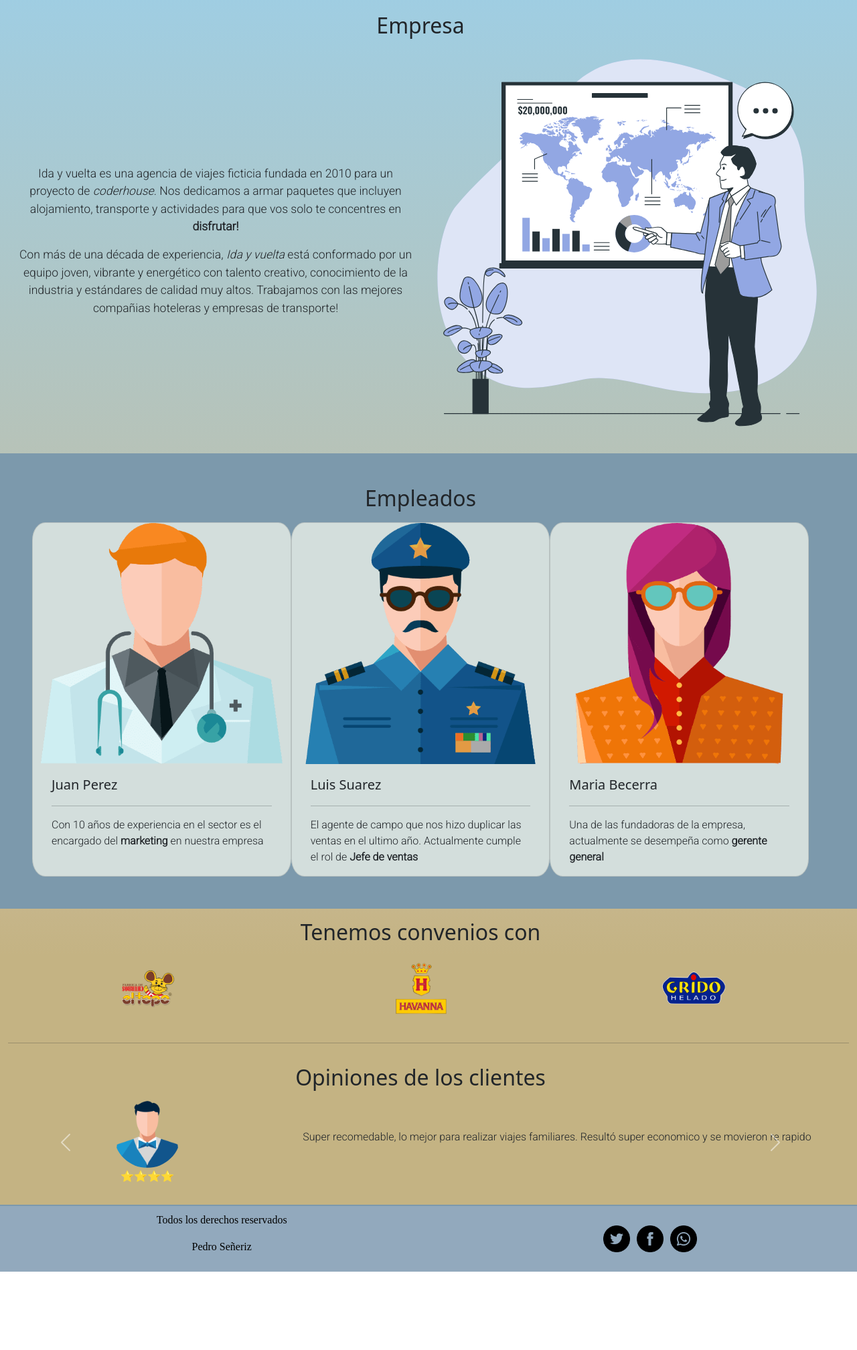
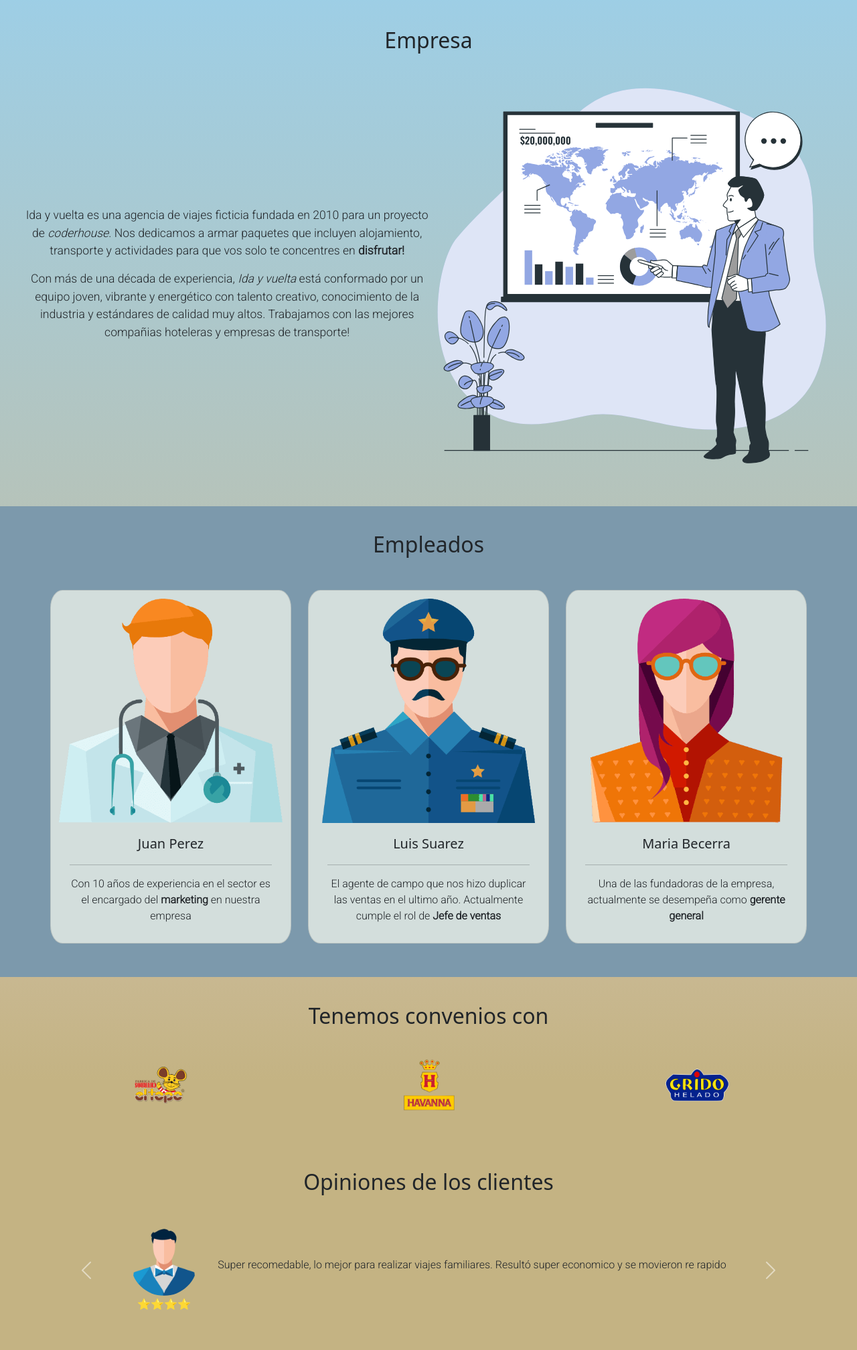
Before and after one commit to PedroS2001/AgenciaDeViajesSeneriz, a website: page pages/nosotros.html in a window 1280 px wide. Shown: the part 582-2598 px from the top of the page at 67% size. Before the commit the page ends 2481 px from the top, so only its background shows below. Drawn offline with nearby package versions, Linux system fonts and the light colour scheme.

Commit message:
nosotros sin bootstrap

```diff
--- a/pages/nosotros.html
+++ b/pages/nosotros.html
@@ -60,17 +60,16 @@
     </header>
 
 
-    <main class="container-fluid">
+    <main class="contenedor-largo contenedorNosotros">
 
-        <section class="row p-3" id="sectionEmpresa">
-            <div class="row">
-                <div class="col">
-                    <h2 class="mb-3"> Empresa </h2>
-                </div>
+                                <!-- EMPRESA -->
+        <section id="sectionEmpresa">
+            <div>
+                <h2 class="subtituloNosotros"> Empresa </h2>
             </div>
 
-            <div class="row flexCentro">
-                <div class="col-12 col-md-6">
+            <div class="flexCentro">
+                <div>
                     <p>Ida y vuelta es una agencia de viajes ficticia fundada en 2010 para un proyecto de <em>
                             coderhouse</em>.
                         Nos dedicamos a armar paquetes que incluyen alojamiento, transporte y actividades para que vos
@@ -82,23 +81,21 @@
                         muy altos.
                         Trabajamos con las mejores compañias hoteleras y empresas de transporte!</p>
                 </div>
-                <div class="col-12 col-md-6">
+                <div>
                     <img id="imgEmpresa" src="../images/presentacion.svg" class="rounded" width="100%"
                         alt="Presentacion empresa">
                 </div>
             </div>
 
-
         </section>
 
-        <section class="row p-5" id="sectionEmpleados">
-            <div class="row">
-                <div class="col">
-                    <h2 class="mb-3"> Empleados </h2>
-                </div>
+                                <!-- EMPLEADOS -->
+        <section id="sectionEmpleados">
+            <div>
+                <h2 class="subtituloNosotros"> Empleados </h2>
             </div>
 
-            <div class="row row-cols-1 row-cols-sm-2 row-cols-md-3">
+            <div class="flexCentro">
                 <div class="card">
                     <img src="../images/avatars/001-doctor.png" class="card-img-top" alt="...">
                     <div class="card-body">
@@ -133,25 +130,24 @@
         </section>
 
 
-        <section class="row p-3">
-            <div class="row">
-                <div class="col">
-                    <h2 class="mb-3">Tenemos convenios con</h2>
-                </div>
+                                <!-- CONVENIOS  -->
+        <section>
+            <div>
+                <h2 class="subtituloNosotros">Tenemos convenios con</h2>
             </div>
 
-            <div class="row">
-                <div class="col flexCentroVertical">
+            <div class="flexCentro" style="justify-content: space-around;">
+                <div class="flexCentroVertical">
                     <div data-aos="fade-right">
                         <img src="../images/asociados/eltopo.png" width="100px" alt="">
                     </div>
                 </div>
-                <div class="col flexCentroVertical">
+                <div class="flexCentroVertical">
                     <div data-aos="fade-up">
                         <img src="../images/asociados/havanna.png" width="100px" alt="">
                     </div>
                 </div>
-                <div class="col flexCentroVertical">
+                <div class="flexCentroVertical">
                     <div data-aos="fade-left">
                         <img src="../images/asociados/grido.png" width="100px" alt="">
                     </div>
@@ -162,46 +158,48 @@
         <hr>
 
 
-        <section class="row p-3">
-            <div class="row">
-                <h2 class="mb-3">Opiniones de los clientes</h2>
+                                <!-- CLIENTES -->
+        <section>
+            <div>
+                <h2 class="subtituloNosotros">Opiniones de los clientes</h2>
             </div>
-            <div id="carouselExampleControls" class="row carousel slide" data-bs-ride="carousel">
+
+            <div id="carouselExampleControls" class="carousel slide" data-bs-ride="carousel">
                 <div class="carousel-inner">
                     <div class="carousel-item active">
-                        <div class="row flexCentro">
-                            <div class="col-12 col-sm-4 opinion">
+                        <div class="flexCentro carousa">
+                            <div class="opinion">
                                 <img src="../images/avatars/011-caballero.png" width="100px" style="border-radius: 50%;"
                                     alt="">
                                 ⭐⭐⭐⭐⭐
                             </div>
-                            <div class="col-12 col-sm-8">
+                            <div>
                                 <p> Lo mejor que pude haber hecho fue contratarlos para organizar el viaje. 10 puntos
                                 </p>
                             </div>
                         </div>
                     </div>
                     <div class="carousel-item">
-                        <div class="row flexCentro">
-                            <div class="col-12 col-sm-4 opinion">
+                        <div class="flexCentro carousa">
+                            <div class="opinion">
                                 <img src="../images/avatars/012-camarero.png" width="100px" style="border-radius: 50%;"
                                     alt="">
                                 ⭐⭐⭐⭐
                             </div>
-                            <div class="col-12 col-sm-8">
+                            <div>
                                 <p>Super recomedable, lo mejor para realizar viajes familiares. Resultó super economico
                                     y se movieron re rapido</p>
                             </div>
                         </div>
                     </div>
                     <div class="carousel-item">
-                        <div class="row flexCentro">
-                            <div class="col-12 col-sm-4 opinion">
+                        <div class="flexCentro carousa">
+                            <div class="opinion">
                                 <img src="../images/avatars/016-cirujano.png" width="100px" style="border-radius: 50%;"
                                     alt="">
                                 ⭐⭐⭐⭐⭐
                             </div>
-                            <div class="col-12 col-sm-8">
+                            <div>
                                 <p> Increible lo bien que la pase en el viaje, simplemente contrate y me organizaron
                                     todas las vacaciones. Un lujo</p>
                             </div>
--- a/scss/components/_mediaqueries.scss
+++ b/scss/components/_mediaqueries.scss
@@ -5,6 +5,7 @@
     #imgEmpresa{ /*Nosotros*/
         display: none;
     }
+
     .banner .encabezado h1, .miniBanner .encabezado h1{ /*INDEX*/
         font-size: ($tamano-titulo)-20;
     }
@@ -24,7 +25,20 @@
     .pedro{
         width: 50%;
     }
-
+    #sectionEmpleados{
+        div{
+            .card{
+                width: 48%;
+            }
+        }
+    }
+    #sectionEmpresa{
+        .flexCentro{
+            div{
+                width: 100%;
+            }
+        }
+    }
 }
 
 @media screen and (max-width: 575px) {
@@ -68,5 +82,13 @@
         padding: 10px;
     }
 
+    #sectionEmpleados{
+        div{
+            .card{
+                max-width: 400px;
+                width: 95%;
+            }
+        }
+    }
 
 }
--- a/scss/styles.scss
+++ b/scss/styles.scss
@@ -221,17 +221,27 @@ footer{
 .opinion{
     @include flexCentro(column, wrap);
 }
-section h2{
-    text-align: center;
-}
+
 #sectionEmpresa{
+    padding: 3%;
     p{
         font-size: 1.1em;
     }
+    .flexCentro{
+        div{
+            width: 50%;
+        }
+    }
 }
 #sectionEmpleados{
+    padding: 3%;
     background-color: $color-fuerte;
+    div{
+        align-items: stretch;
         .card{
+            margin: 1%;
+            padding: 1%;
+            width: 30%;
             background-color: #D3DEDC;
             border-radius: 5%;
             span{
@@ -239,9 +249,25 @@ section h2{
                 font-size: 1.25em;
             }
         }
+    }
 
 }
+.subtituloNosotros{
+    margin-bottom: 3%;
+    text-align: center;
+}
+.contenedorNosotros{
+    section{
+        width: 100%;
+        padding: 3%;
+    }
+}
 
+.carousa {
+    div{
+        margin: 15px;
+    }
+}
 .miniBanner{
     background-image: url("../images/empresa.webp") ;
     background-position: top right;
```
Also changed, not shown: css/styles.css. Lines whose indentation alone changed are shown as unchanged.
